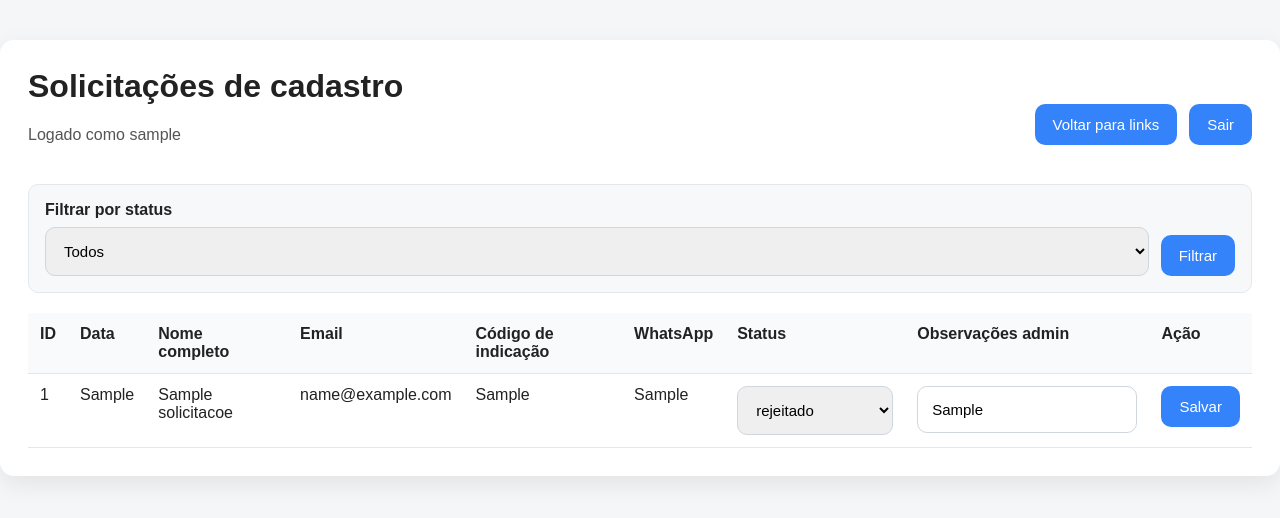
After one commit to Cator197/afiliados-mvp, a Flask app: page /admin/solicitacoes in a window 1280 px wide. The commit adds this page. Shown: the top 518 px of the page. Run offline with Flask 3, Linux system fonts and the light colour scheme; the visitor is signed in with stand-in values (Sample User, id 1); tables that the repository leaves empty hold one stand-in row (values such as "Sample post"); parts of the project's set-up code (start-up, migrations or seed data) failed here and were passed over.

Commit message:
Add admin review screen for signup requests

```diff
--- a/app.py
+++ b/app.py
@@ -39,7 +39,12 @@ from repositories.links_repo import (
 )
 from repositories.admin_repo import validate_admin_login
 from repositories.worker_status_repo import upsert_worker_heartbeat, get_worker_status
-from repositories.cadastro_solicitacoes_repo import create_cadastro_solicitacao
+from repositories.cadastro_solicitacoes_repo import (
+    create_cadastro_solicitacao,
+    get_cadastro_solicitacao_by_id,
+    list_cadastro_solicitacoes,
+    update_cadastro_solicitacao_status,
+)
 from init_db import ensure_jobs_worker_columns, ensure_usuarios_password_column, ensure_worker_heartbeats_table, ensure_cadastro_solicitacoes_table
 
 from config import DATA_DIR, LOGS_DIR
@@ -165,6 +170,9 @@ def is_valid_mercadolivre_url(url: str) -> bool:
 
 def admin_logado():
     return bool(session.get("admin_logged_in"))
+
+
+CADASTRO_SOLICITACAO_STATUS_VALIDOS = {"novo", "em_analise", "aprovado", "rejeitado"}
 
 
 @app.route("/", methods=["GET"])
@@ -311,6 +319,51 @@ def admin_atualizar_link(link_id):
     )
 
     return redirect(url_for("admin_links", sucesso="1"))
+
+
+@app.route("/admin/solicitacoes", methods=["GET"])
+@login_required_admin
+def admin_solicitacoes():
+    if not admin_logado():
+        return redirect(url_for("admin_login"))
+
+    status = request.args.get("status", "").strip()
+    status_filtro = status if status in CADASTRO_SOLICITACAO_STATUS_VALIDOS else None
+
+    solicitacoes = list_cadastro_solicitacoes(status=status_filtro)
+
+    return render_template(
+        "admin_solicitacoes.html",
+        admin_username=session.get("admin_username"),
+        solicitacoes=solicitacoes,
+        filtros={"status": status_filtro or ""},
+    )
+
+
+@app.route("/admin/solicitacoes/<int:solicitacao_id>/atualizar", methods=["POST"])
+@login_required_admin
+def admin_atualizar_solicitacao(solicitacao_id):
+    if not admin_logado():
+        return redirect(url_for("admin_login"))
+
+    solicitacao = get_cadastro_solicitacao_by_id(solicitacao_id)
+    if not solicitacao:
+        return redirect(url_for("admin_solicitacoes", erro="solicitacao_nao_encontrada"))
+
+    status = request.form.get("status", "").strip()
+    observacoes_admin = request.form.get("observacoes_admin", "")
+
+    if status not in CADASTRO_SOLICITACAO_STATUS_VALIDOS:
+        return redirect(url_for("admin_solicitacoes", erro="status_invalido"))
+
+    update_cadastro_solicitacao_status(
+        solicitacao_id=solicitacao_id,
+        status=status,
+        observacoes_admin=observacoes_admin,
+        atualizado_em=now_str(),
+    )
+
+    return redirect(url_for("admin_solicitacoes", sucesso="1"))
 
 
 @app.route("/health", methods=["GET"])
--- a/templates/admin_links.html
+++ b/templates/admin_links.html
@@ -14,6 +14,7 @@
                 <p class="subtitle">Logado como {{ admin_username }}</p>
             </div>
             <div class="actions">
+                <a class="btn" href="{{ url_for('admin_solicitacoes') }}">Solicitações de cadastro</a>
                 <a class="btn" href="{{ url_for('admin_logout') }}">Sair</a>
             </div>
         </div>
--- /dev/null
+++ b/templates/admin_solicitacoes.html
@@ -0,0 +1,94 @@
+<!DOCTYPE html>
+<html lang="pt-BR">
+<head>
+    <meta charset="UTF-8">
+    <meta name="viewport" content="width=device-width, initial-scale=1.0">
+    <title>Solicitações de cadastro | Admin</title>
+    <link rel="stylesheet" href="{{ url_for('static', filename='css/style.css') }}">
+</head>
+<body>
+    <div class="container" style="max-width: 1400px;">
+        <div style="display:flex;justify-content:space-between;align-items:center;gap:16px;flex-wrap:wrap;">
+            <div>
+                <h1>Solicitações de cadastro</h1>
+                <p class="subtitle">Logado como {{ admin_username }}</p>
+            </div>
+            <div class="actions">
+                <a class="btn" href="{{ url_for('admin_links') }}">Voltar para links</a>
+                <a class="btn" href="{{ url_for('admin_logout') }}">Sair</a>
+            </div>
+        </div>
+
+        <form method="GET" action="{{ url_for('admin_solicitacoes') }}" class="message-box">
+            <div style="display:grid;grid-template-columns:1fr auto;gap:12px;align-items:end;">
+                <div class="input-group" style="margin-bottom:0;">
+                    <label for="status">Filtrar por status</label>
+                    <select id="status" name="status">
+                        <option value="">Todos</option>
+                        <option value="novo" {% if filtros.status == 'novo' %}selected{% endif %}>novo</option>
+                        <option value="em_analise" {% if filtros.status == 'em_analise' %}selected{% endif %}>em_analise</option>
+                        <option value="aprovado" {% if filtros.status == 'aprovado' %}selected{% endif %}>aprovado</option>
+                        <option value="rejeitado" {% if filtros.status == 'rejeitado' %}selected{% endif %}>rejeitado</option>
+                    </select>
+                </div>
+
+                <div class="actions" style="margin-top:0;">
+                    <button type="submit">Filtrar</button>
+                </div>
+            </div>
+        </form>
+
+        <div class="table-wrapper">
+            <table>
+                <thead>
+                    <tr>
+                        <th>ID</th>
+                        <th>Data</th>
+                        <th>Nome completo</th>
+                        <th>Email</th>
+                        <th>Código de indicação</th>
+                        <th>WhatsApp</th>
+                        <th>Status</th>
+                        <th>Observações admin</th>
+                        <th>Ação</th>
+                    </tr>
+                </thead>
+                <tbody>
+                    {% if solicitacoes %}
+                        {% for solicitacao in solicitacoes %}
+                            <tr>
+                                <form method="POST" action="{{ url_for('admin_atualizar_solicitacao', solicitacao_id=solicitacao.id) }}">
+                                    <td>{{ solicitacao.id }}</td>
+                                    <td>{{ solicitacao.criado_em }}</td>
+                                    <td>{{ solicitacao.nome_completo }}</td>
+                                    <td>{{ solicitacao.email }}</td>
+                                    <td>{{ solicitacao.codigo_indicacao if solicitacao.codigo_indicacao else '-' }}</td>
+                                    <td>{{ solicitacao.whatsapp if solicitacao.whatsapp else '-' }}</td>
+                                    <td style="min-width:180px;">
+                                        <select name="status">
+                                            <option value="novo" {% if solicitacao.status == 'novo' %}selected{% endif %}>novo</option>
+                                            <option value="em_analise" {% if solicitacao.status == 'em_analise' %}selected{% endif %}>em_analise</option>
+                                            <option value="aprovado" {% if solicitacao.status == 'aprovado' %}selected{% endif %}>aprovado</option>
+                                            <option value="rejeitado" {% if solicitacao.status == 'rejeitado' %}selected{% endif %}>rejeitado</option>
+                                        </select>
+                                    </td>
+                                    <td style="min-width:220px;">
+                                        <input type="text" name="observacoes_admin" value="{{ solicitacao.observacoes_admin if solicitacao.observacoes_admin else '' }}" placeholder="Observação">
+                                    </td>
+                                    <td>
+                                        <button type="submit">Salvar</button>
+                                    </td>
+                                </form>
+                            </tr>
+                        {% endfor %}
+                    {% else %}
+                        <tr>
+                            <td colspan="9">Nenhuma solicitação encontrada.</td>
+                        </tr>
+                    {% endif %}
+                </tbody>
+            </table>
+        </div>
+    </div>
+</body>
+</html>
```
Also changed, not shown: tests/test_public_signup.py (+112 -0 lines).
